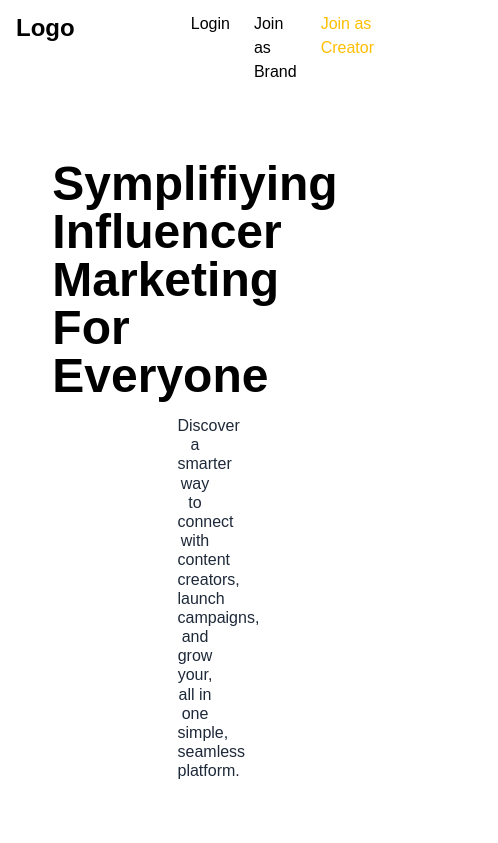
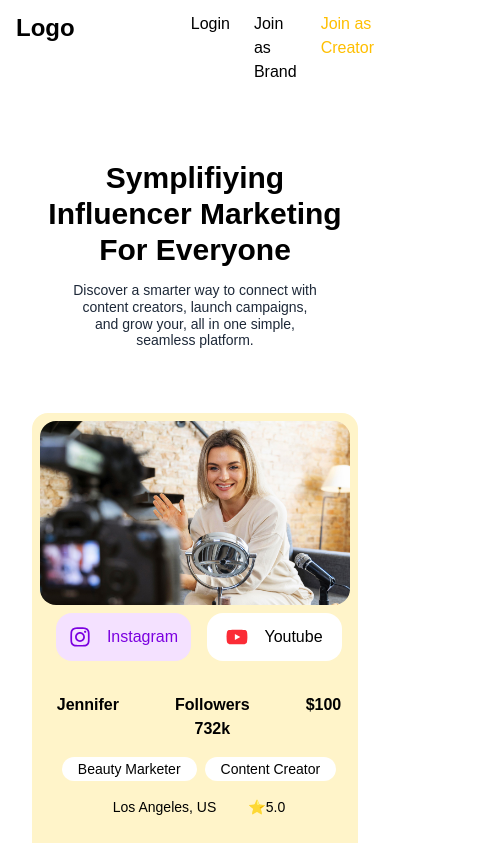
Before and after one commit to shabinx30/Collabify, a React (Vite) app in the folder frontend/: page / in a window 390 px wide. Shown: the top 843 px of the page, 498 px wide, since content can reach past the window. Built offline with nearby package versions, Linux system fonts and the light colour scheme.

Commit message:
style: responsiveness fixed

```diff
--- a/frontend/src/components/Hero.tsx
+++ b/frontend/src/components/Hero.tsx
@@ -4,15 +4,15 @@ import { LiaTelegramPlane } from "react-icons/lia";
 
 const Hero = () => {
     return (
-        <div className="w-full bg-white flex flex-col items-center px-[10em] pt-[4em]">
-            <h1 className="text-black text-5xl font-semibold">
+        <div className="w-full bg-white flex flex-col items-center px-[2em] lg:px-[10em] pt-[4em]">
+            <h1 className="w-full text-black text-3xl md:text-4xl lg:text-5xl font-semibold text-center">
                 Symplifiying Influencer Marketing For Everyone
             </h1>
-            <p className="text-gray-800 mt-[1em] w-[50%] text-center leading-[1.2]">
+            <p className="text-gray-800 mt-[1em] w-[75%] text-sm md:text-base lg:w-[50%] text-center leading-[1.2]">
                 Discover a smarter way to connect with content creators, launch
                 campaigns, and grow your, all in one simple, seamless platform.
             </p>
-            <div className="bg-[#FFF5CF] w-full flex p-2 rounded-2xl my-[4em] text-black">
+            <div className="bg-[#fff4c9] w-full md:flex p-2 rounded-2xl my-[4em] text-black">
                 <div className="flex-1/4">
                     <img
                         className="saturate-[130%] rounded-2xl"
@@ -22,7 +22,7 @@ const Hero = () => {
                 </div>
                 <div className="flex-1 pl-4 pr-2 py-2">
                     <div className="flex flex-col h-full justify-between">
-                        <div className="flex gap-4">
+                        <div className="flex gap-4 mb-[2em] md:mb-0">
                             <div className="flex-1 flex gap-4 justify-center items-center bg-[#F4E1FF] text-[#7B00E0] h-[3em] rounded-2xl">
                                 <FaInstagram size={22}/>
                                 Instagram
@@ -33,7 +33,7 @@ const Hero = () => {
                             </div>
                         </div>
                         <div className="flex flex-col gap-4">
-                            <div className="flex gap-14 justify-center text-lg font-semibold">
+                            <div className="flex gap-14 justify-center lg:text-lg font-semibold">
                                 <h2>Jennifer</h2>
                                 <div>
                                     <h2>Followers</h2>
@@ -54,7 +54,7 @@ const Hero = () => {
                                 <h2>⭐5.0</h2>
                             </div>
                         </div>
-                        <div className="flex gap-4">
+                        <div className="flex gap-4 mt-[2em] md:mt-0">
                             <div className="flex-1 flex gap-2 justify-center items-center bg-[#FFBF00] font-semibold h-[3em] rounded-2xl">
                                 <VscEye size={24} />
                                 View Profile
```
